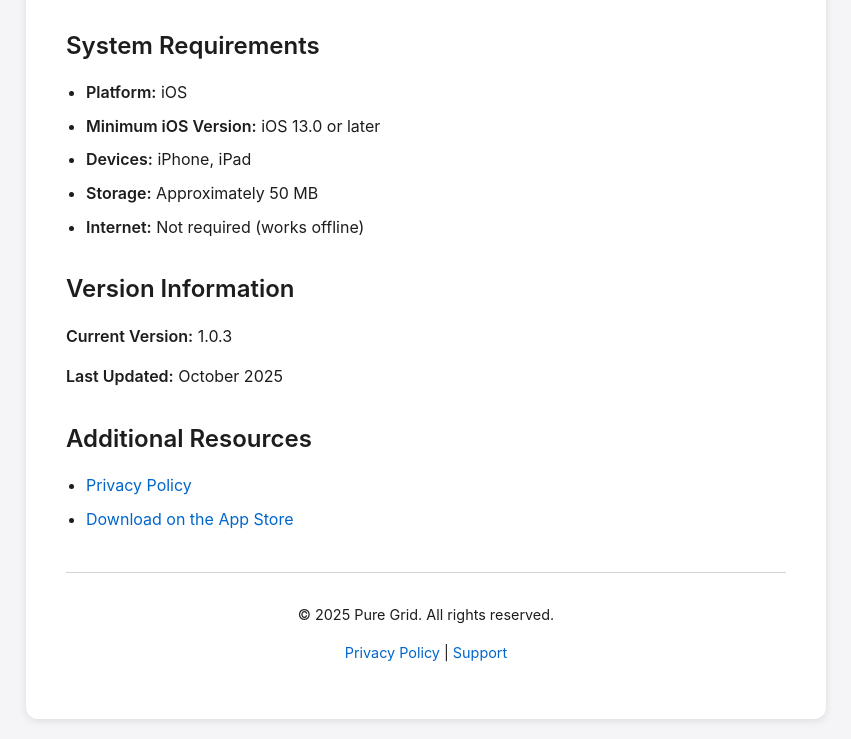
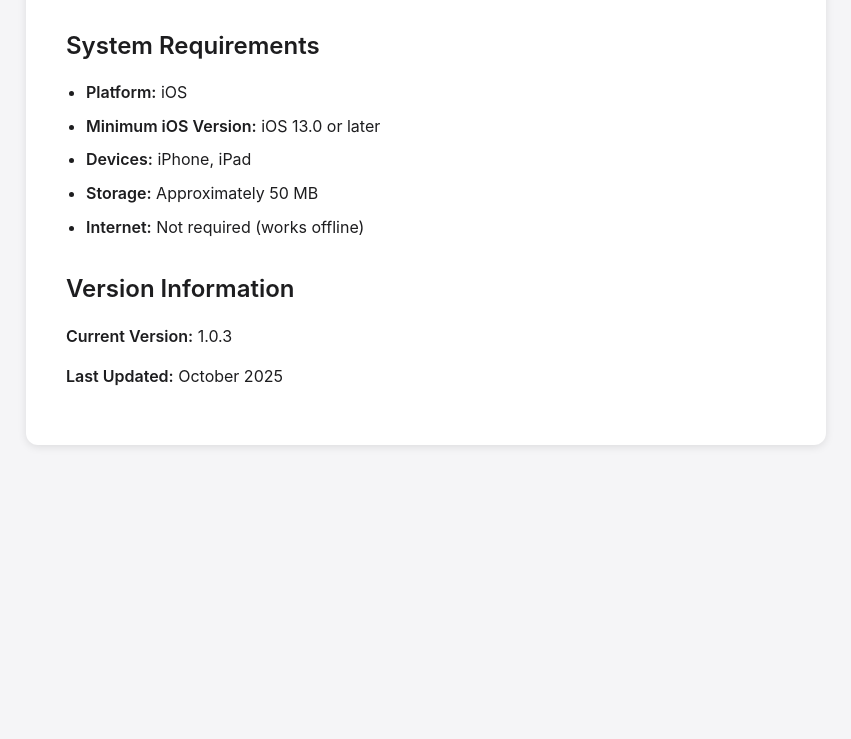
Before and after one commit to TAMustafa/true_grit_privacy, a plain HTML site: page support.html in a window 1280 px wide. Shown: the part 4236-4975 px from the top of the page, without its empty margins (214-1065 px from the left). After the commit the page ends 4701 px from the top, so only its background shows below. Drawn offline with Linux system fonts and the light colour scheme.

Commit message:
Remove additional resources and footer section
Removed additional resources and footer from support page.

```diff
--- a/support.html
+++ b/support.html
@@ -368,16 +368,6 @@
         <p><strong>Current Version:</strong> 1.0.3</p>
         <p><strong>Last Updated:</strong> October 2025</p>
 
-        <h2>Additional Resources</h2>
-        <ul>
-            <li><a href="privacy-policy.html">Privacy Policy</a></li>
-            <li><a href="https://apps.apple.com/app/pure-grid/idXXXXXXXXXX">Download on the App Store</a></li>
-        </ul>
-
-        <div class="footer">
-            <p>&copy; 2025 Pure Grid. All rights reserved.</p>
-            <p><a href="privacy-policy.html">Privacy Policy</a> | <a href="support.html">Support</a></p>
-        </div>
     </div>
 </body>
 </html>
```
